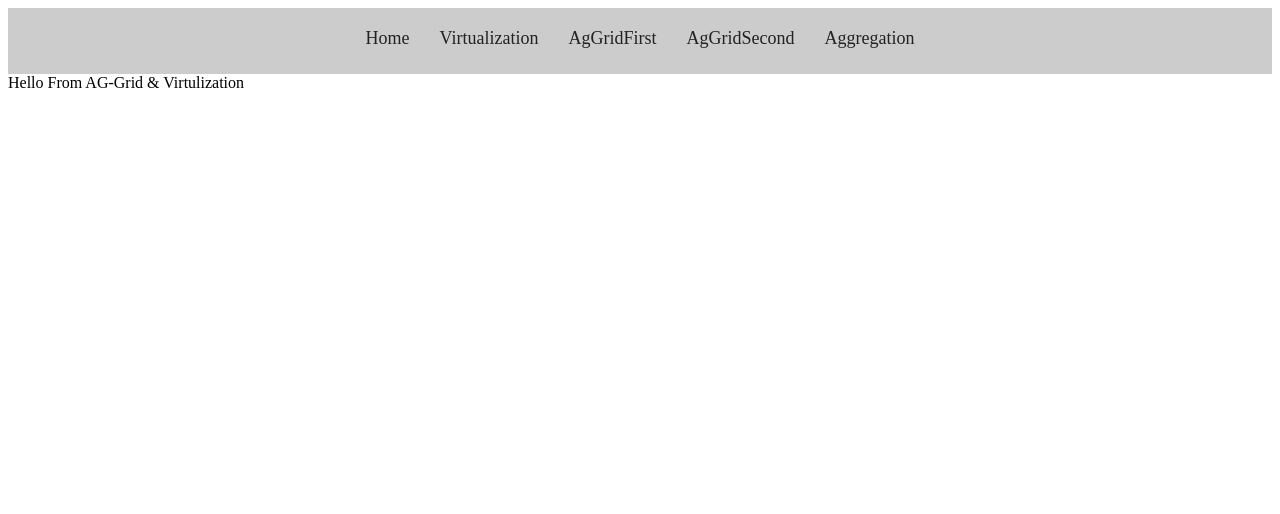
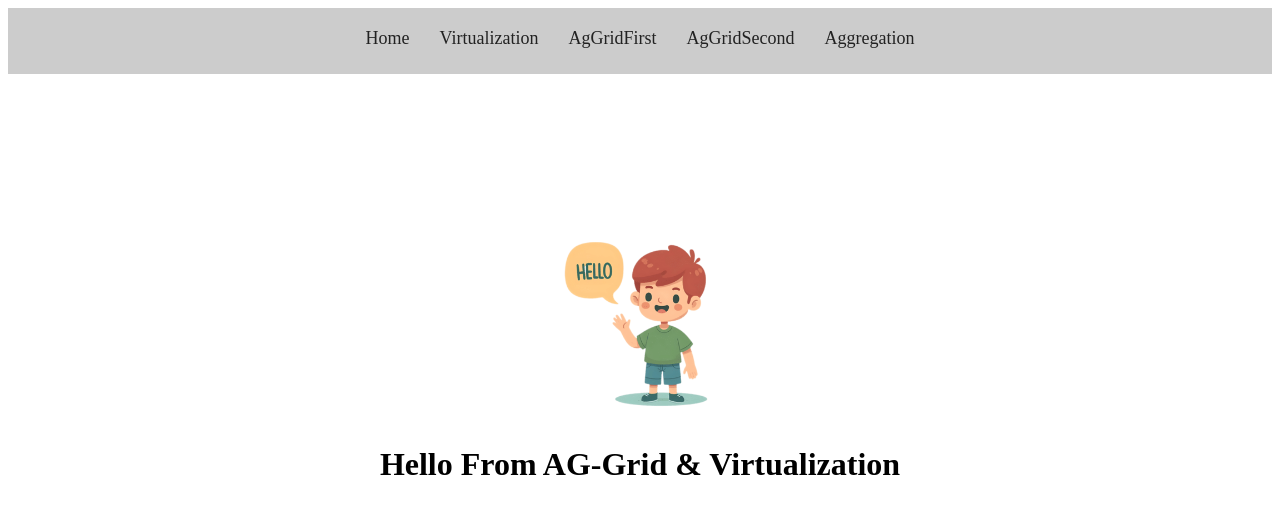
Before and after one commit to Harshdgm/ag_grid, a React (Vite) app: page / in a window 1280 px wide. Shown: the top 514 px of the page. Built offline with nearby package versions, Linux system fonts and the light colour scheme; what ag-grid-community would draw is missing.

Commit message:
add content

```diff
--- a/src/pages/Home/index.jsx
+++ b/src/pages/Home/index.jsx
@@ -1,7 +1,24 @@
-import React from 'react'
+import React from 'react';
+import helloImg from '../../Images/hello.png'; // import image
 
-export default function index() {
+export default function Index() {
   return (
-    <div>Hello From AG-Grid & Virtulization</div>
-  )
+    <div
+      style={{
+        display: 'flex',
+        flexDirection: 'column',
+        justifyContent: 'center',
+        alignItems: 'center',
+        height: '70vh',
+        textAlign: 'center',
+      }}
+    >
+      <img
+        src={helloImg}
+        alt="Hello"
+        style={{ width: '200px', height: 'auto', marginTop: '20px' }}
+      />
+      <h1>Hello From AG-Grid & Virtualization</h1>
+    </div>
+  );
 }
```
Also changed, not shown: src/Images/hello.png (added).
